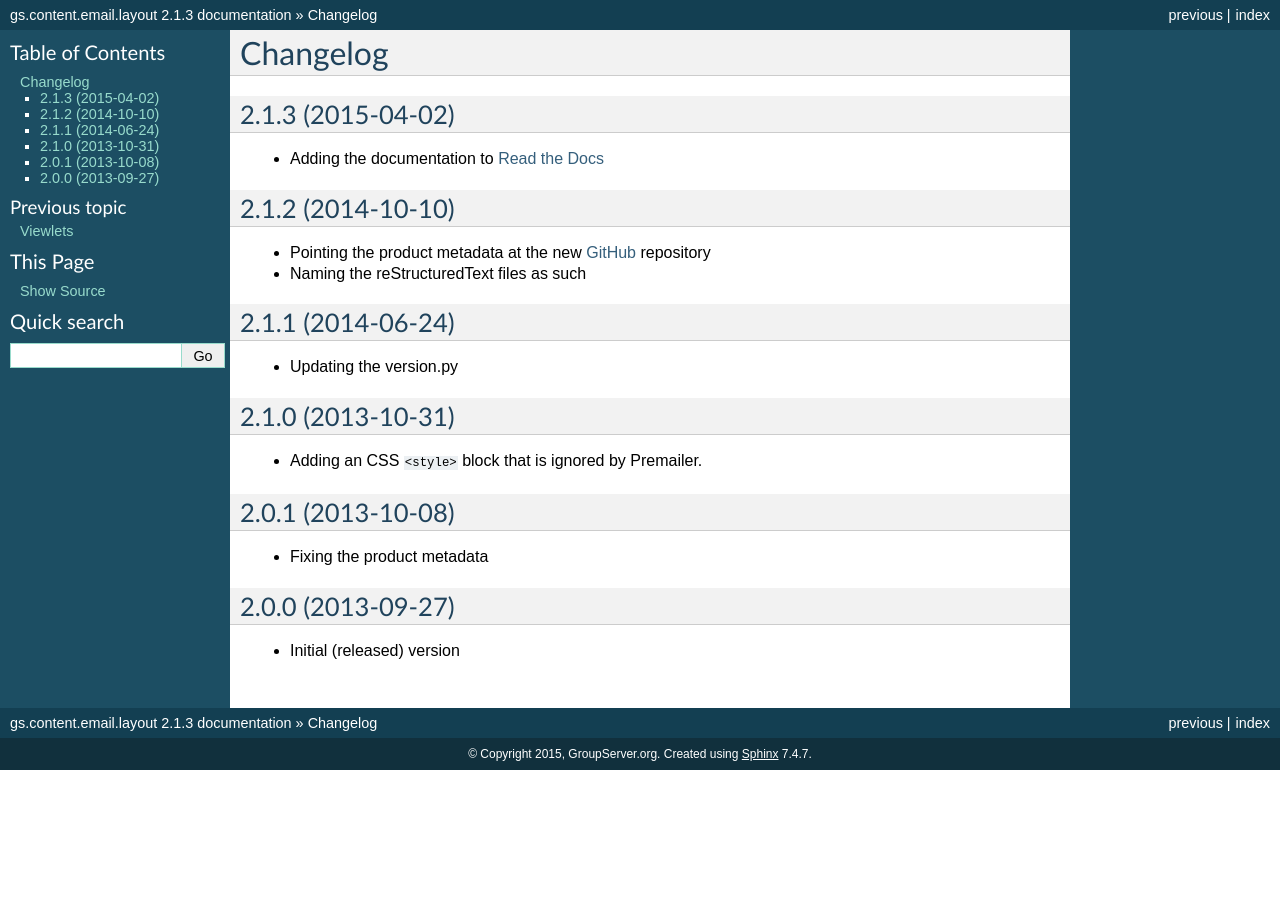
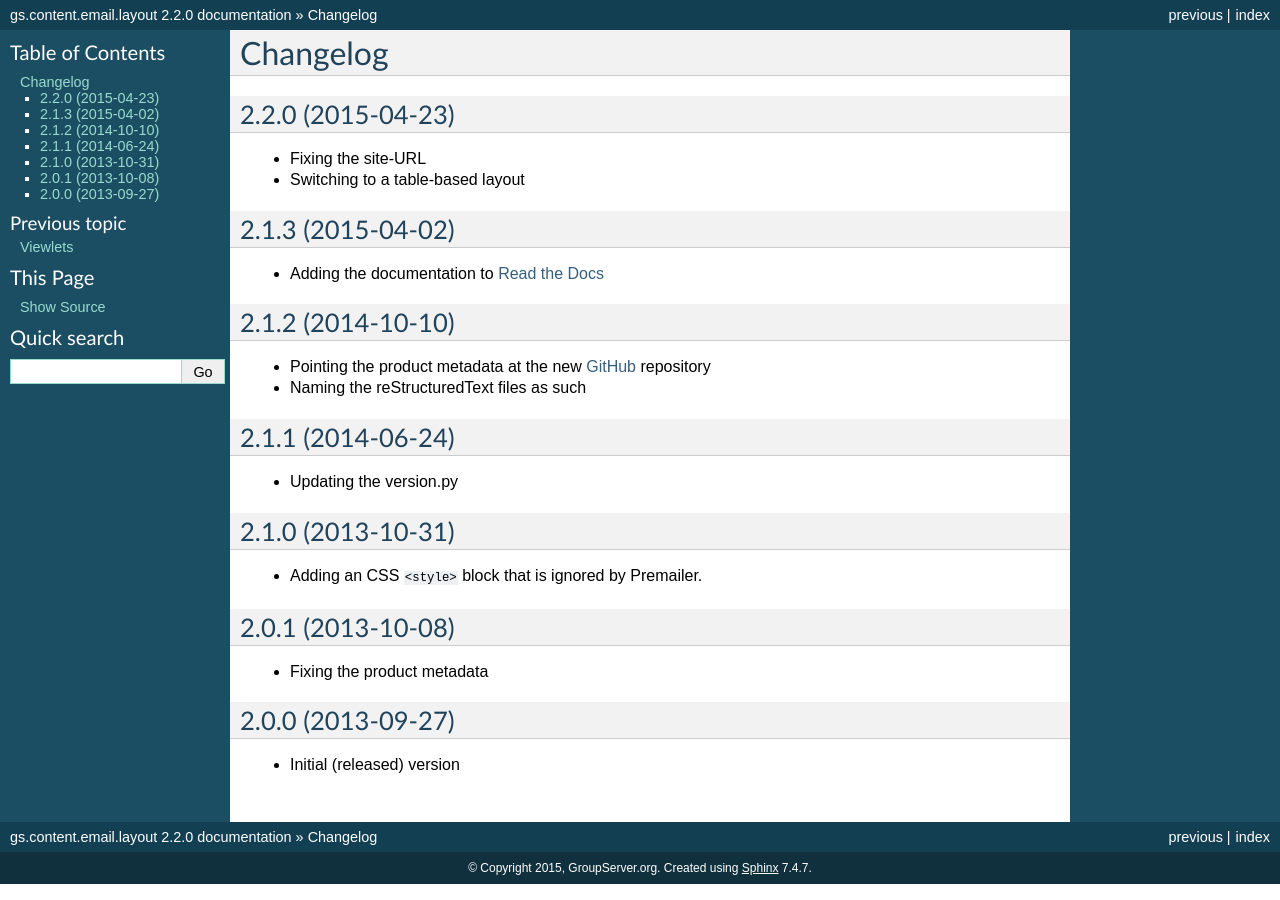
Before and after one commit to groupserver/gs.content.email.layout, a Sphinx documentation site: the page built from docs/HISTORY.rst, in a window 1280 px wide. Built offline with Sphinx 7.4.7, drawn with Linux system fonts in a browser that asks for light colours.

Commit message:
Bumping the version number

```diff
--- a/docs/HISTORY.rst
+++ b/docs/HISTORY.rst
@@ -1,5 +1,11 @@
 Changelog
 =========
+
+2.2.0 (2015-04-23)
+------------------
+
+* Fixing the site-URL
+* Switching to a table-based layout
 
 2.1.3 (2015-04-02)
 ------------------
--- a/version.py
+++ b/version.py
@@ -1,5 +1,5 @@
 # -*- coding: utf-8 -*-
-version = '2.1.3'
+version = '2.2.0'
 release = False
 
 #--------------------------------------------------------------------------#
```
